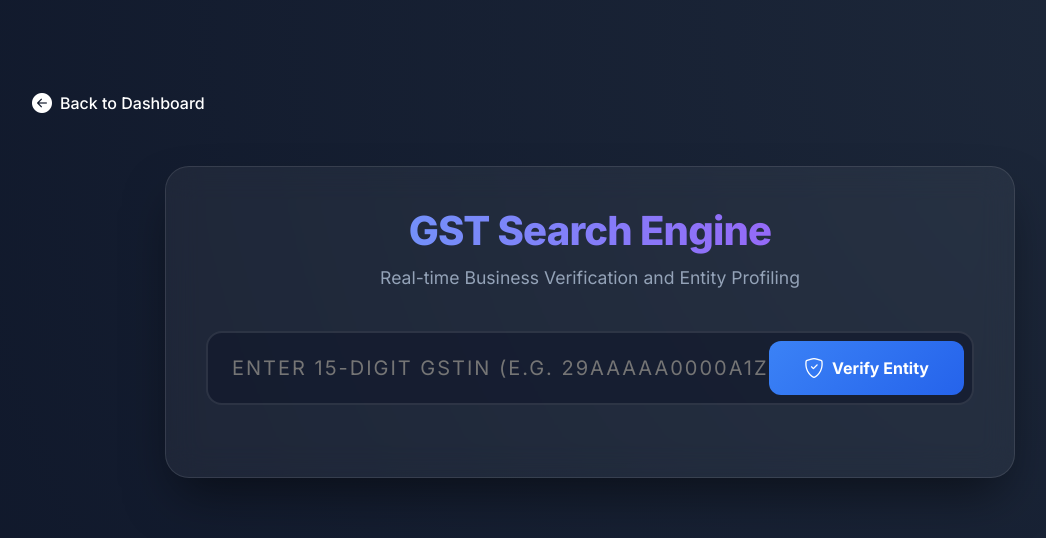
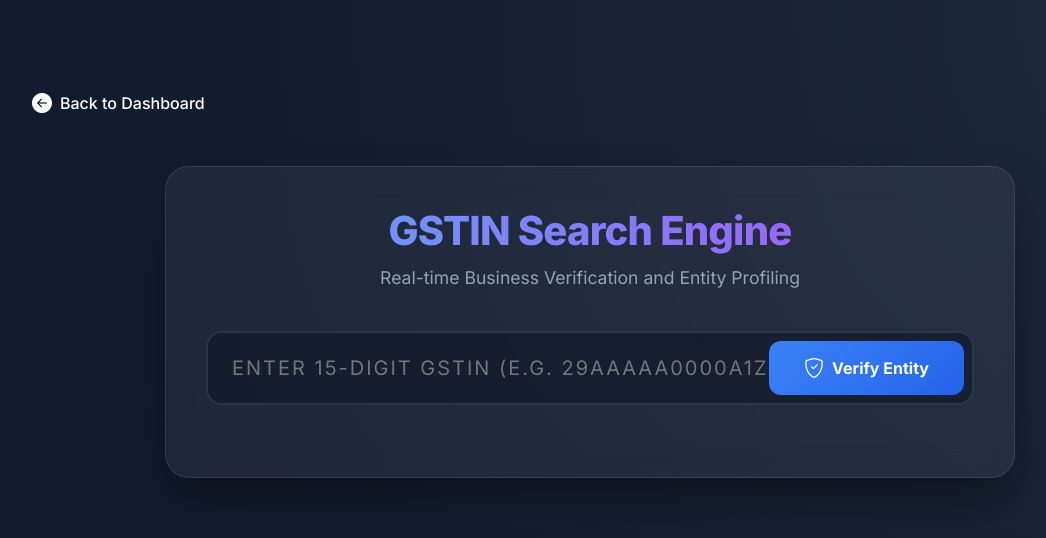
Before and after one commit to praneshsamy/pranesh_industries, a Next.js app: page /gst-lookup in a window 1280 px wide. Shown: the top 538 px of the page, without its empty margins (50-1096 px from the left). Built offline with nearby package versions, Linux system fonts and the light colour scheme.

Commit message:
Added an india map finder

```diff
--- a/app/gst-lookup/page.js
+++ b/app/gst-lookup/page.js
@@ -336,7 +336,7 @@ export default function GstLookupPage() {
 
                 <div className="lookup-card">
                     <div className="header-section">
-                        <h1>GST Search Engine</h1>
+                        <h1>GSTIN Search Engine</h1>
                         <p>Real-time Business Verification and Entity Profiling</p>
                     </div>
 
--- a/app/map/page.js
+++ b/app/map/page.js
@@ -105,7 +105,7 @@ const MapPage = () => {
                             <i className={`bi bi-${isDarkMode ? 'sun-fill text-warning' : 'moon-stars-fill text-primary'}`}></i>
                         </button>
                         <Link href="/gst-lookup" className="btn btn-outline-primary btn-sm rounded-pill px-3 fw-bold d-none d-lg-flex align-items-center gap-2 border-opacity-25">
-                            <i className="bi bi-shield-check"></i> GST Lookup
+                            <i className="bi bi-shield-check"></i> GSTIN Lookup
                         </Link>
                         <div className="vr d-none d-md-block" style={{ height: '30px' }}></div>
                         <button className="btn-notification position-relative d-none d-sm-block">
```
